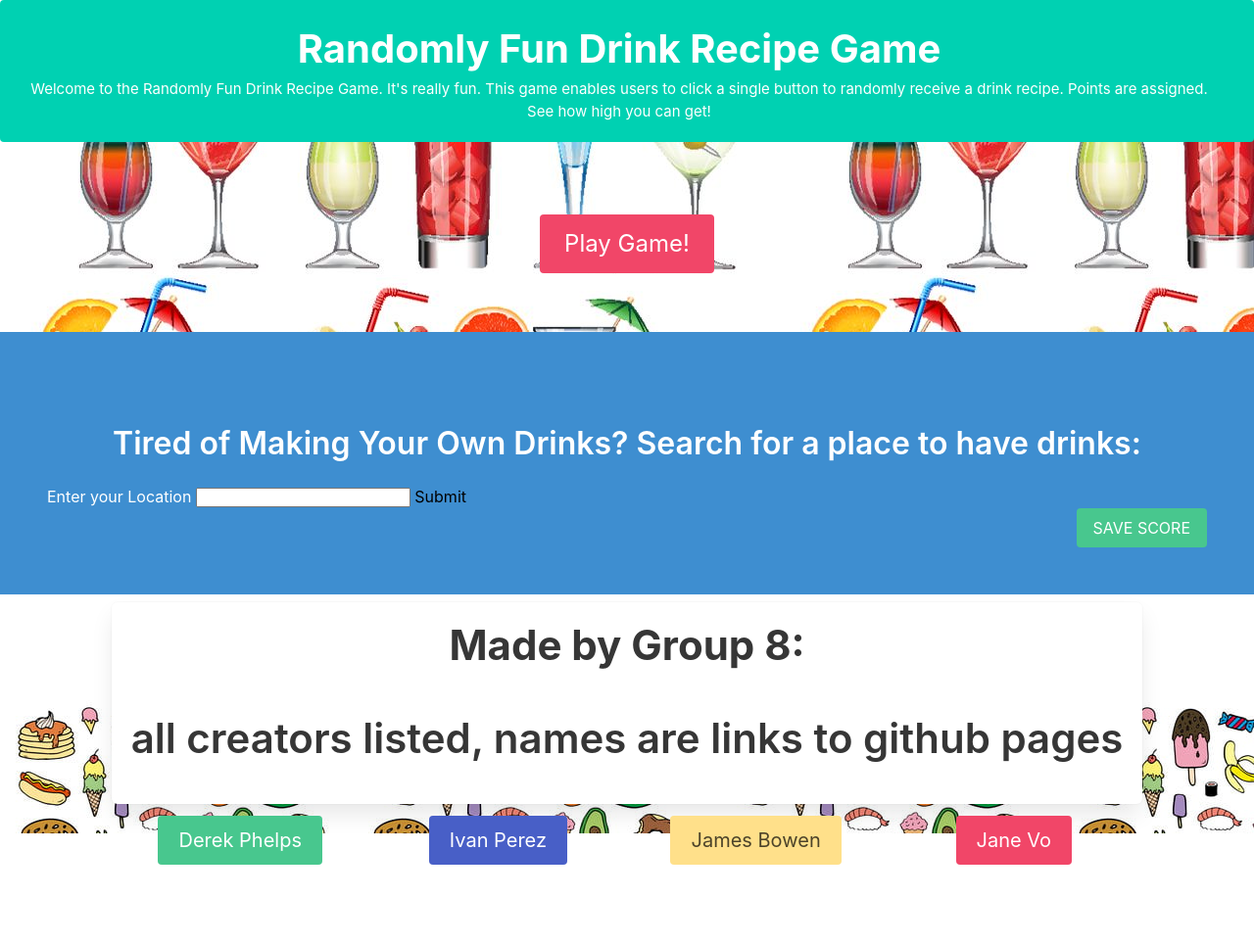
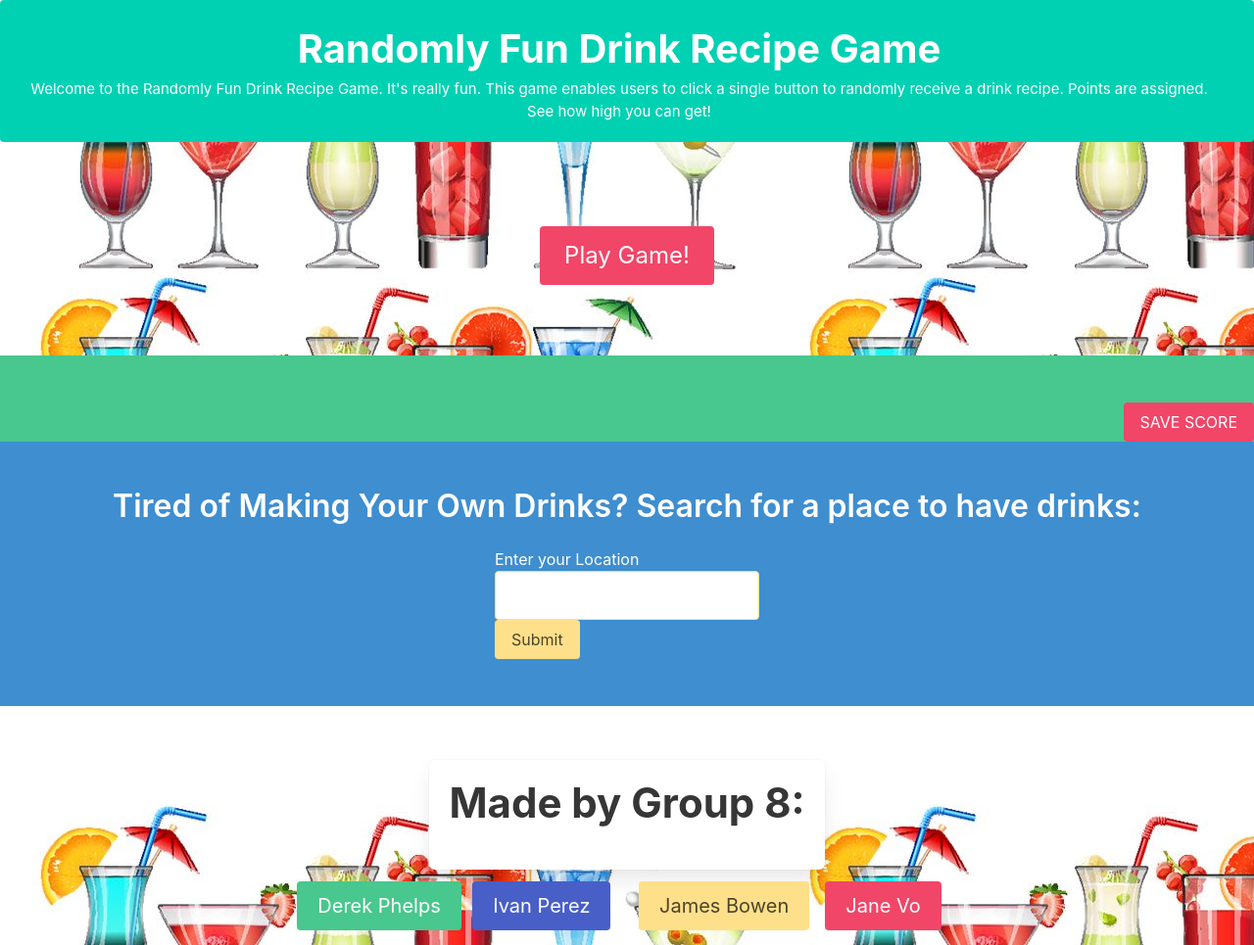
Before and after one commit to janekv20/drink-recipe-game, a website: page index.html in a window 1280 px wide. Shown: the whole page at 98% size. Before the commit the page ends 895 px from the top, so only its background shows below. Drawn offline with nearby package versions, Linux system fonts and the light colour scheme.

Commit message:
moved save score button, deleted explanation of what the group 8 buttons do

```diff
--- a/index.html
+++ b/index.html
@@ -26,66 +26,61 @@
             </div>
         </div>
         <div class="columns is-centered" style="margin-top: 10px;">
+            <div class="column">
                 <div class="btn-group">
                     <button type="button" class="open-modal button is-large is-danger"
                         style="margin-top: 4rem; margin-bottom: 4.5rem;" data-open="modal1">Play Game!</button>
-                <div class="modal" id="modal1">
-                    <div class="modal-dialog modal-background">
-                        <header class="modal-card-head is-link">
-                            Tell Us Your Location and the Food You're Craving
-                            <button class="close-modal" aria-label="close modal" data-close>✕</button>
-                        </header>
-                        <section class="modal-content">
+                </div>
+            </div>
+        </div>
 
-                            <button class="button is-danger is-hovered is-large" id="goSearch">GO!</button>
+    </div>
+    </div>
+
+
+    <section class="hero is-success is-small" style="border: white">
+        <div id="cocktail" class="hero-body has-text-centered">
+
+        </div>
+        <div id="overlay"></div>
+        <div class="columns is-pulled-right" style="margin-left: auto;">
+            <div class="column">
+                <a href="highscores.html"><button class="button is-danger is-hover">SAVE
+                        SCORE</button></a>
             </div>
         </div>
     </section>
 
-            </div>
-        </div>
-        </footer>
-
-    </div>
-    </div>
-
-</html>
-
-<section class="hero is-info is-small" style="border: white">
-    <div id="cocktail" class="hero-body has-text-centered">
-
-    </div>
-    <div id="overlay"></div>
-</section>
     <section class="hero is-info">
-    <div class="hero-body">
+        <div class="hero-body is-success">
 
             <p class="title" style="text-align: center">
                 Tired of Making Your Own Drinks? Search for a place to have drinks:
 
             </p>
-        <div class= "brewery">
+            <div class="container">
+                <div class="columns is-centered">
+                    <div class="column is-one-quarter">
+                        <div class="brewery">
                             <label for="breweryInput">Enter your Location</label>
-            <input id="breweryInput" name="breweryInput"/>
-            <button type="submit" class="brewerySubmit">Submit</button>
+                            <input id="breweryInput" name="breweryInput" class="input is-warning is-medium" />
+                            <button type=" submit" class="brewerySubmit button is-warning">Submit</button>
                         </div>
-        <div class="brewerydisplay">
-
+                        <div class="brewerydisplay"></div>
+                    </div>
+                </div>
             </div>
 
             <p class="score" style="text-align: center;"></p>
-        <a href="highscores.html"><button class="button is-success is-hover is-pulled-right">SAVE SCORE</button></a>
         </div>
     </section>
 
     <!-- footer -->
-<footer class="footer"
-    style="background-image: url(./assets/pngtree-color-food-cartoon-doodles-set-png-image_1764564.jpeg)">
+    <footer class="footer" style="background-image: url(./assets/—Pngtree—set-of-stemware-and-glasses_3562497.jpg)">
         <div class="content has-text-centered">
             <div class="columns is-centered">
                 <div class="box">
                     <h2><strong>Made by Group 8:</strong></h2>
-                <h2>all creators listed, names are links to github pages</h2>
                 </div>
             </div>
             <div class="columns">
@@ -94,7 +89,8 @@
                             Phelps</button></a>
                 </div>
                 <div class="column is-one-quarter">
-                <a href="https://github.com/IvanPerezRWS" target="_blank"><button class="button is-link is-medium">Ivan
+                    <a href="https://github.com/IvanPerezRWS" target="_blank"><button
+                            class="button is-link is-medium">Ivan
                             Perez</button></a>
                 </div>
                 <div class="column is-one-quarter">
@@ -102,7 +98,8 @@
                             class="button is-warning is-medium">James Bowen</button></a>
                 </div>
                 <div class="column is-one-quarter">
-                <a href="https://github.com/janekv20" target="_blank"><button class="button is-danger is-medium">Jane
+                    <a href="https://github.com/janekv20" target="_blank"><button
+                            class="button is-danger is-medium">Jane
                             Vo</button></a>
                 </div>
             </div>
```
Lines whose indentation alone changed are shown as unchanged.
